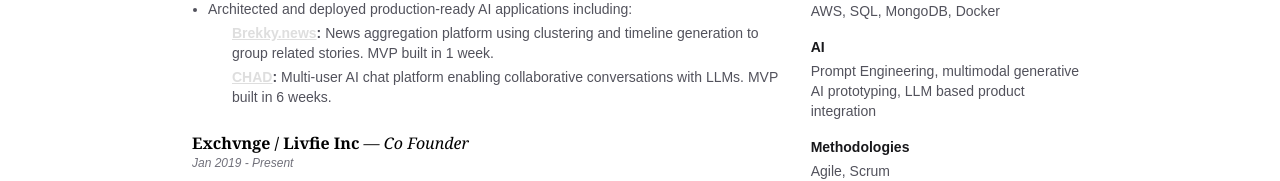
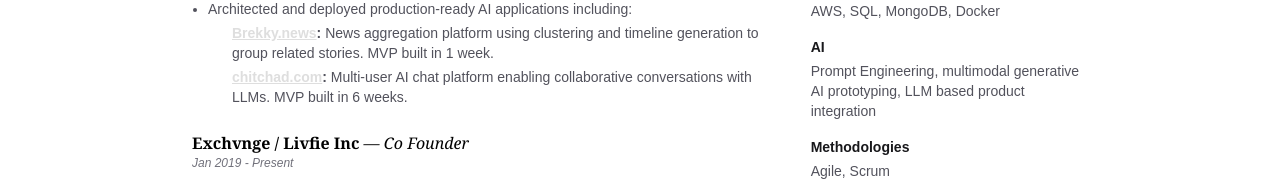
Before and after one commit to thatalexay/alexayio, a Next.js app: page / in a window 1280 px wide. Shown: the part 423-604 px from the top of the page. Built offline with nearby package versions, Linux system fonts and the light colour scheme.

Commit message:
update chad url

```diff
--- a/app/data/resume.ts
+++ b/app/data/resume.ts
@@ -20,7 +20,7 @@
           "News aggregation platform using clustering and timeline generation to group related stories. MVP built in 1 week.",
       },
       {
-        name: "CHAD",
+        name: "chitchad.com",
         url: "https://chitchad.com",
         description: "Multi-user AI chat platform enabling collaborative conversations with LLMs. MVP built in 6 weeks.",
       },
```
